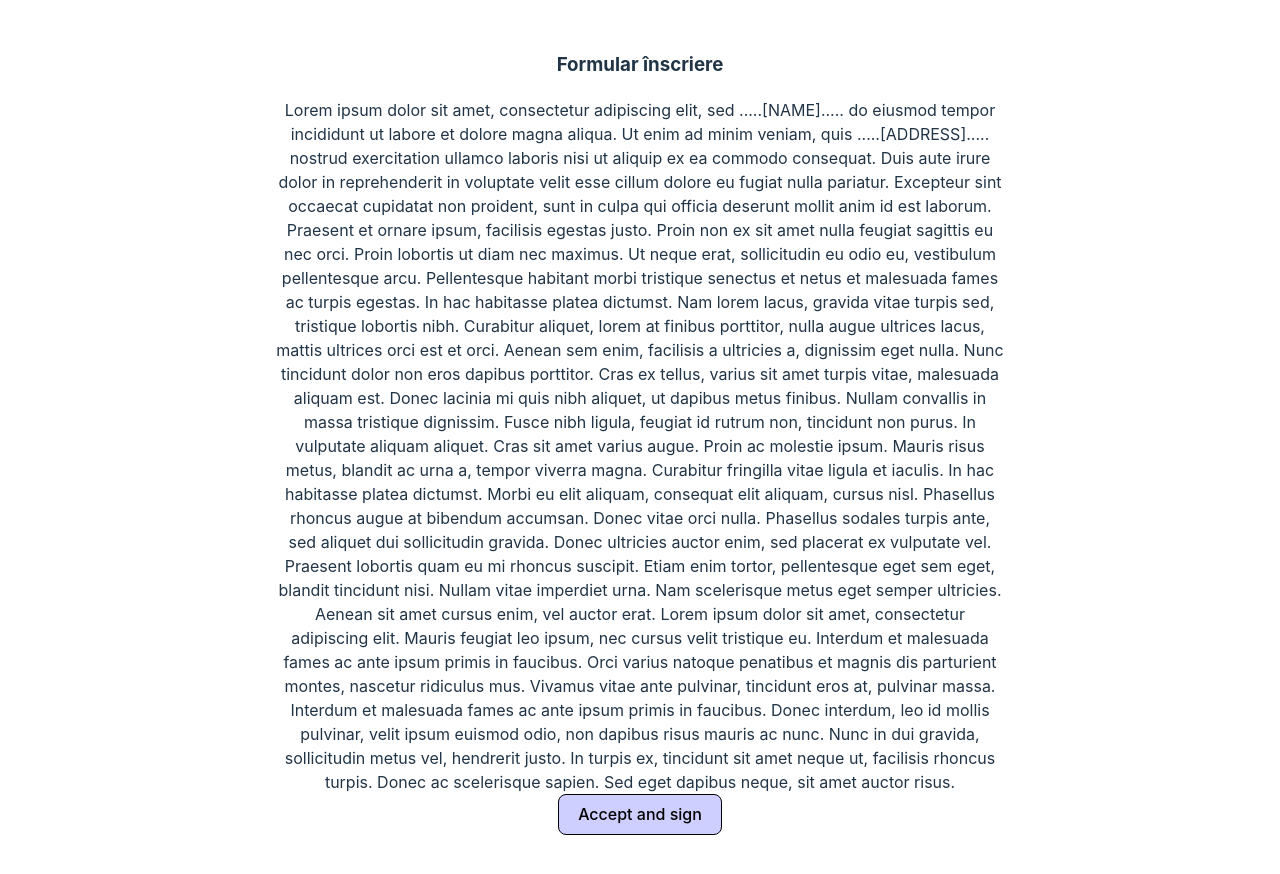
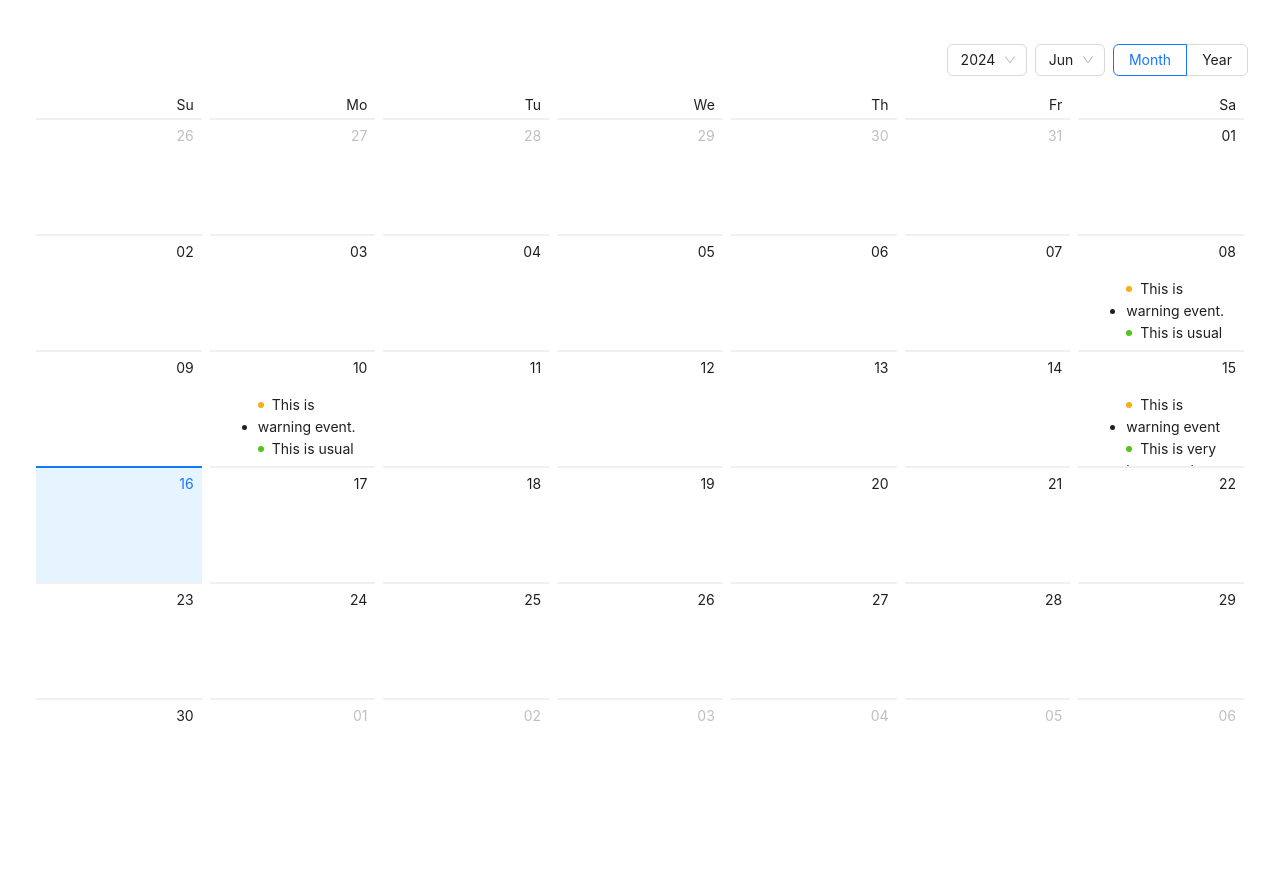
Before and after one commit to Dynamic-Branch/Frontend-Modules, a React (Vite) app in the folder frontend-modules/: page / in a window 1280 px wide. Shown: the top 874 px of the page. Built offline with nearby package versions, Linux system fonts and the light colour scheme.

Commit message:
SCRUM-3: Added Scheduler Functionality

```diff
--- a/frontend-modules/package.json
+++ b/frontend-modules/package.json
@@ -10,8 +10,12 @@
     "preview": "vite preview"
   },
   "dependencies": {
+    "@types/react-big-calendar": "^1.8.9",
+    "antd": "^5.21.1",
+    "moment": "^2.30.1",
     "prop-types": "^15.8.1",
     "react": "^18.2.0",
+    "react-big-calendar": "^1.13.2",
     "react-dom": "^18.2.0",
     "react-pro-sidebar": "^1.1.0",
     "react-router-dom": "^6.26.0",
--- a/frontend-modules/src/App.css
+++ b/frontend-modules/src/App.css
@@ -6,6 +6,7 @@
 }
 
 /* alligns everything in the center of the page*/
+
 
 .sigCanvas {
   border: 1px solid black;
--- a/frontend-modules/src/App.jsx
+++ b/frontend-modules/src/App.jsx
@@ -3,6 +3,7 @@
 import mockData from './mock-data';
 import { useState, useRef } from 'react';
 import { NavBar } from './containers/NavBar/NavBar';
+import Scheduler from './components/Scheduler/Scheduler';
 
 function App() {
   const [signatureMode, setSignatureMode] = useState(false);
@@ -27,63 +28,7 @@
     }
   }
 
-  return (
-    <>
-      <h3>Formular înscriere</h3>
-      <div className='text'>{mockData}</div>
-      {!signatureMode ? (
-        <button className={'button'} onClick={handleSignatureClick}>
-          Accept and sign
-        </button>
-      ) : null}
-      {signatureMode ? (
-        <form className='form'>
-          <div className='formFirstRow'>
-            <SignatureCanvas
-              ref={signaturePadRef}
-              penColor='green'
-              canvasProps={{
-                width: 500,
-                height: 200,
-                className: 'sigCanvas',
-              }}
-            />
-          </div>
-          <div className='formSecondRow'>
-            <button
-              className={'button'}
-              type='button'
-              onClick={handleSignatureClick}
-            >
-              Go back
-            </button>
-            <button
-              className={'button'}
-              id='buttonClear'
-              type='button'
-              onClick={clearPad}
-            >
-              Clear
-            </button>
-            <button
-              className={'button'}
-              id='buttonTrim'
-              type='button'
-              onClick={trimPad}
-            >
-              Trim
-            </button>
-            <button className={'button'} id='buttonProceed' type='button'>
-              Proceed to checkout
-            </button>
-          </div>
-        </form>
-      ) : null}
-      <div>
-        <img src={trimmedCanvas} />
-      </div>
-    </>
-  );
+  return <Scheduler />;
 }
 
 export default App;
--- /dev/null
+++ b/frontend-modules/src/components/Scheduler/Scheduler.jsx
@@ -0,0 +1,100 @@
+import { Badge, Calendar } from 'antd';
+
+const getListData = (value) => {
+  let listData = []; // Specify the type of listData
+  switch (value.date()) {
+    case 8:
+      listData = [
+        {
+          type: 'warning',
+          content: 'This is warning event.',
+        },
+        {
+          type: 'success',
+          content: 'This is usual event.',
+        },
+      ];
+      break;
+    case 10:
+      listData = [
+        {
+          type: 'warning',
+          content: 'This is warning event.',
+        },
+        {
+          type: 'success',
+          content: 'This is usual event.',
+        },
+        {
+          type: 'error',
+          content: 'This is error event.',
+        },
+      ];
+      break;
+    case 15:
+      listData = [
+        {
+          type: 'warning',
+          content: 'This is warning event',
+        },
+        {
+          type: 'success',
+          content: 'This is very long usual event......',
+        },
+        {
+          type: 'error',
+          content: 'This is error event 1.',
+        },
+        {
+          type: 'error',
+          content: 'This is error event 2.',
+        },
+        {
+          type: 'error',
+          content: 'This is error event 3.',
+        },
+        {
+          type: 'error',
+          content: 'This is error event 4.',
+        },
+      ];
+      break;
+    default:
+  }
+  return listData || [];
+};
+const getMonthData = (value) => {
+  if (value.month() === 8) {
+    return 1394;
+  }
+};
+const Scheduler = () => {
+  const monthCellRender = (value) => {
+    const num = getMonthData(value);
+    return num ? (
+      <div className='notes-month'>
+        <section>{num}</section>
+        <span>Backlog number</span>
+      </div>
+    ) : null;
+  };
+  const dateCellRender = (value) => {
+    const listData = getListData(value);
+    return (
+      <ul className='events'>
+        {listData.map((item) => (
+          <li key={item.content}>
+            <Badge status={item.type} text={item.content} />
+          </li>
+        ))}
+      </ul>
+    );
+  };
+  const cellRender = (current, info) => {
+    if (info.type === 'date') return dateCellRender(current);
+    if (info.type === 'month') return monthCellRender(current);
+    return info.originNode;
+  };
+  return <Calendar cellRender={cellRender} />;
+};
+export default Scheduler;
```
Also changed, not shown: frontend-modules/src/containers/Calendar/Calendar.jsx (added, +16 -0 lines), frontend-modules/src/components/Scheduler/Scheduler.scss (added), frontend-modules/src/containers/Calendar/Calendar.scss (added), 1 other file (tests, documents, lock files or other folders).
